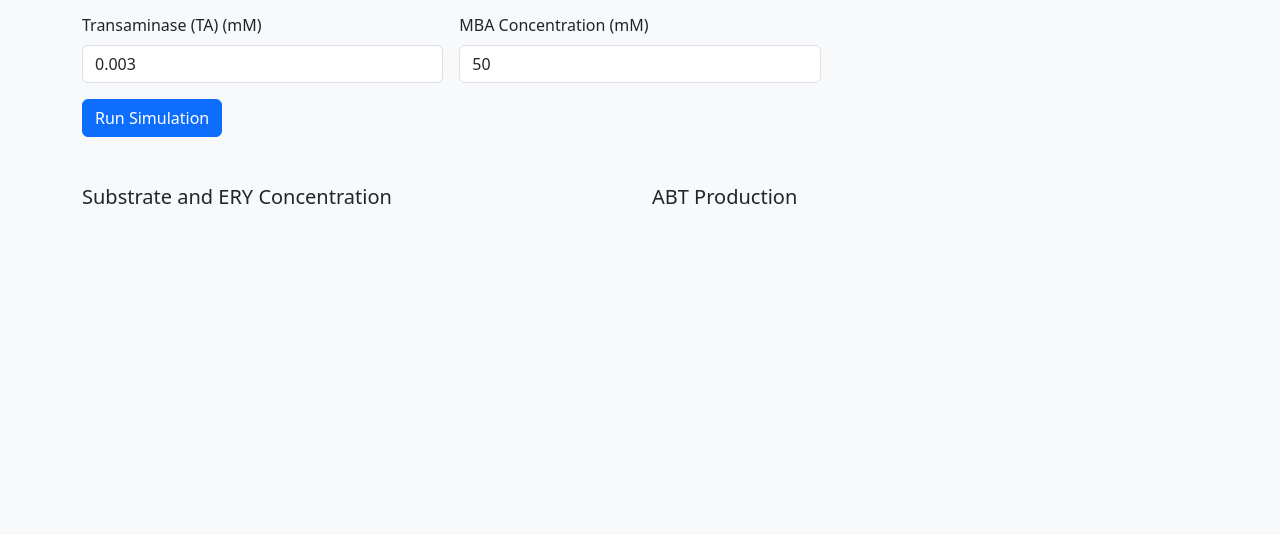
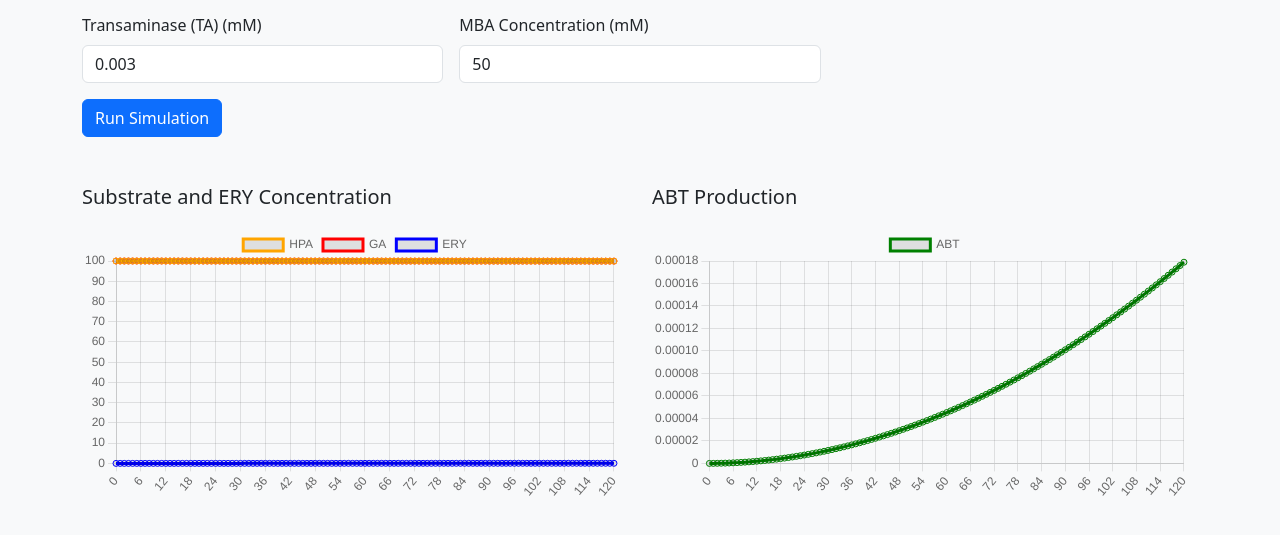
Before and after one commit to azoozmzh11/ABT-Simulator, a plain HTML site: page index.html in a window 1280 px wide. Both pictures are taken after a click on the button "Run Simulation". Shown: the part 159-694 px from the top of the page. Drawn offline with nearby package versions, Linux system fonts and the light colour scheme.

Commit message:
Add files via upload

```diff
--- a/index.html
+++ b/index.html
@@ -66,7 +66,64 @@
     document.addEventListener('DOMContentLoaded', toggleInputs);
 
     function simulate() {
-      alert("Simulation is running... (placeholder for kinetics model)");
+      const totalTime = parseFloat(document.getElementById('totalTime').value);
+      const tk = parseFloat(document.getElementById('tkConc').value);
+      const ta = parseFloat(document.getElementById('taConc').value);
+      const mba = parseFloat(document.getElementById('mba').value);
+
+      const kmHPA = 10, kmGA = 10, kmERY = 10, kmMBA = 10;
+      const vmax1 = 0.2 * tk;
+      const vmax2 = 0.2 * ta;
+
+      let hpa = 100, ga = 100, ery = 0, abt = 0;
+      let mbaNow = mba;
+
+      const time = [], hpaData = [], gaData = [], eryData = [], abtData = [];
+
+      for (let t = 0; t <= totalTime; t += 1) {
+        const rate1 = vmax1 * hpa * ga / ((kmHPA + hpa) * (kmGA + ga));
+        const rate2 = vmax2 * ery * mbaNow / ((kmERY + ery) * (kmMBA + mbaNow));
+
+        hpa -= rate1;
+        ga -= rate1;
+        ery += rate1 - rate2;
+        mbaNow -= rate2;
+        abt += rate2;
+
+        if (hpa < 0) hpa = 0;
+        if (ga < 0) ga = 0;
+        if (mbaNow < 0) mbaNow = 0;
+
+        time.push(t);
+        hpaData.push(hpa);
+        gaData.push(ga);
+        eryData.push(ery);
+        abtData.push(abt);
+      }
+
+      new Chart(document.getElementById("substrateChart"), {
+        type: 'line',
+        data: {
+          labels: time,
+          datasets: [
+            { label: 'HPA', data: hpaData, borderColor: 'orange', fill: false },
+            { label: 'GA', data: gaData, borderColor: 'red', fill: false },
+            { label: 'ERY', data: eryData, borderColor: 'blue', fill: false },
+          ]
+        },
+        options: { responsive: true, plugins: { legend: { position: 'top' } } }
+      });
+
+      new Chart(document.getElementById("abtChart"), {
+        type: 'line',
+        data: {
+          labels: time,
+          datasets: [
+            { label: 'ABT', data: abtData, borderColor: 'green', fill: false },
+          ]
+        },
+        options: { responsive: true, plugins: { legend: { position: 'top' } } }
+      });
     }
   </script>
 </body>
```
